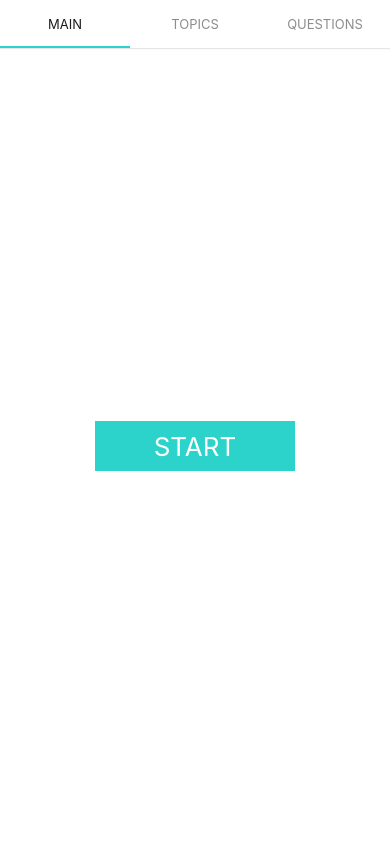
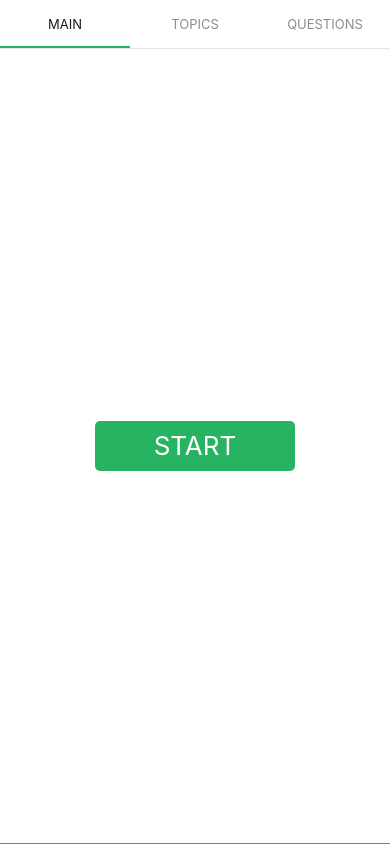
Before and after one commit to fipcog/r-native, a React Native app: screen / in a window 390 px wide. Built offline with nearby package versions, Linux system fonts and the light colour scheme.

Commit message:
feat: defaultColors

```diff
--- a/App.tsx
+++ b/App.tsx
@@ -7,6 +7,7 @@ import { StyleSheet, Text, View } from 'react-native';
 import { SafeAreaProvider } from 'react-native-safe-area-context';
 import { MainProps, QuestionsProps, RootStackParamList, TopicsProps } from './types/appNavigatorTypes';
 import { CustomButton } from './components/CustomButton/CustomButton';
+import { defaultColors } from './styles/defaultColors';
 
 export const MainScreen = ({ navigation }: MainProps) => {
   const onStartPress = () => navigation.navigate('Topics')
@@ -47,14 +48,14 @@ export default function App() {
         <Tab.Navigator
           style={{ marginTop: Constants.statusBarHeight }}
           screenOptions={{
-            tabBarIndicatorStyle: { backgroundColor: '#2cd3cb' },
+            tabBarIndicatorStyle: { backgroundColor: `${defaultColors.accent}` },
           }}>
           <Tab.Screen name='Main' component={MainScreen} />
           <Tab.Screen name='Topics' component={TopicsScreen} />
           <Tab.Screen name='Questions' component={QuestionsScreen} />
         </Tab.Navigator>
       </NavigationContainer>
-      <StatusBar style="dark" backgroundColor='#2cd3cb' />
+      <StatusBar style="light" backgroundColor={`${defaultColors.accent}`} />
     </SafeAreaProvider>
   );
 }
@@ -63,20 +64,24 @@ const styles = StyleSheet.create({
   container: {
     // flex: 1,
     height: '100%',
-    backgroundColor: '#fff',
+    backgroundColor: `${defaultColors.light}`,
     alignItems: 'center',
     justifyContent: 'center',
+    borderBottomWidth: 1,
+    borderStyle: 'solid',
+    borderBottomColor: `${defaultColors.accent}`
   },
   input: {
     width: 300,
     paddingVertical: 4,
     paddingHorizontal: 10,
-    borderColor: '#000000',
+    borderColor: `${defaultColors.dark}`,
     borderWidth: 1,
     borderStyle: 'solid',
   },
   startBtn: {
-    backgroundColor: '#2cd3cb',
+    backgroundColor: `${defaultColors.accent}`,
+    borderRadius: 5
   },
   startBtnText: {
 
--- /dev/null
+++ b/styles/defaultColors.ts
@@ -0,0 +1,5 @@
+export const defaultColors = {
+  light: '#ffffff',
+  dark: '#222222',
+  accent: '#28b362'
+}
```
